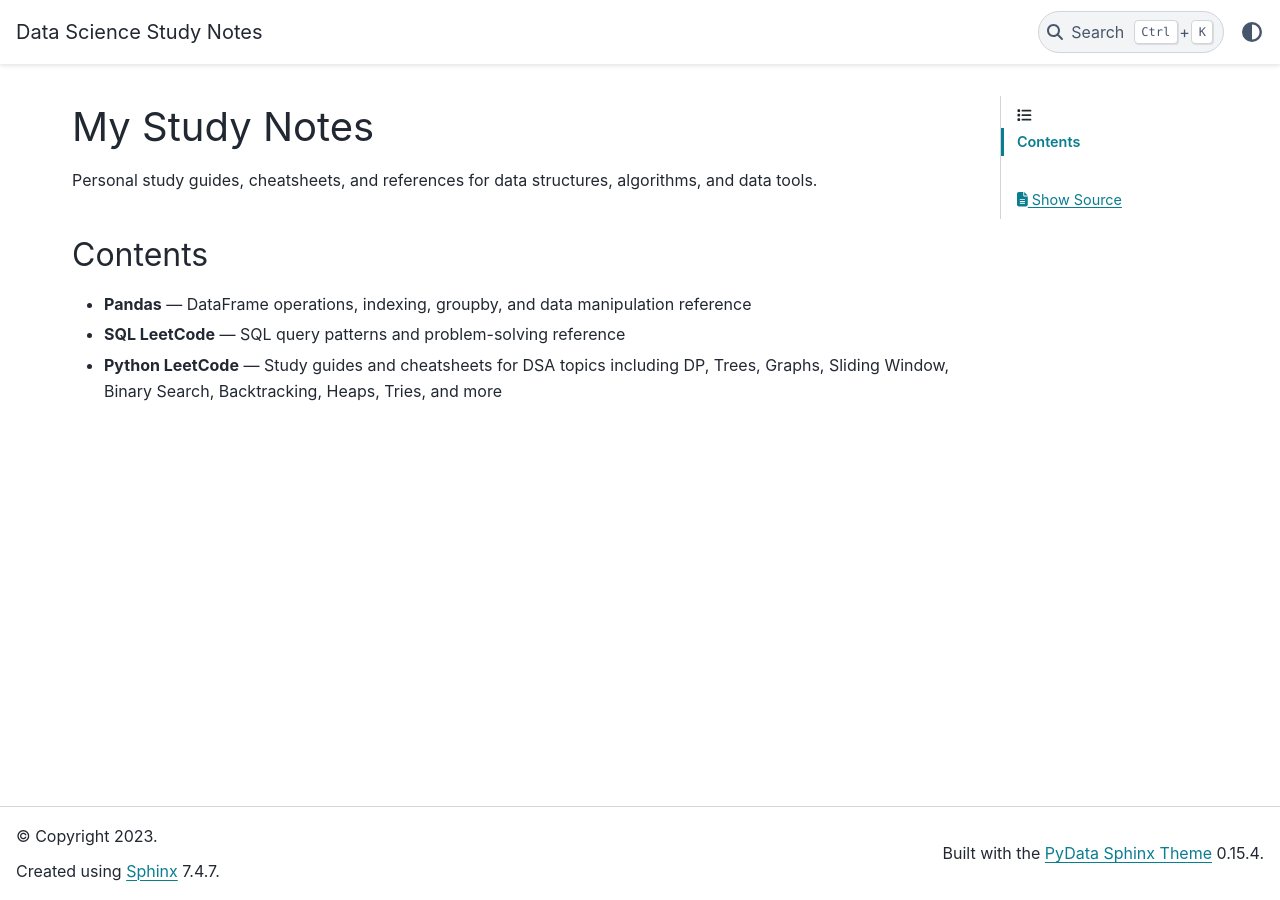
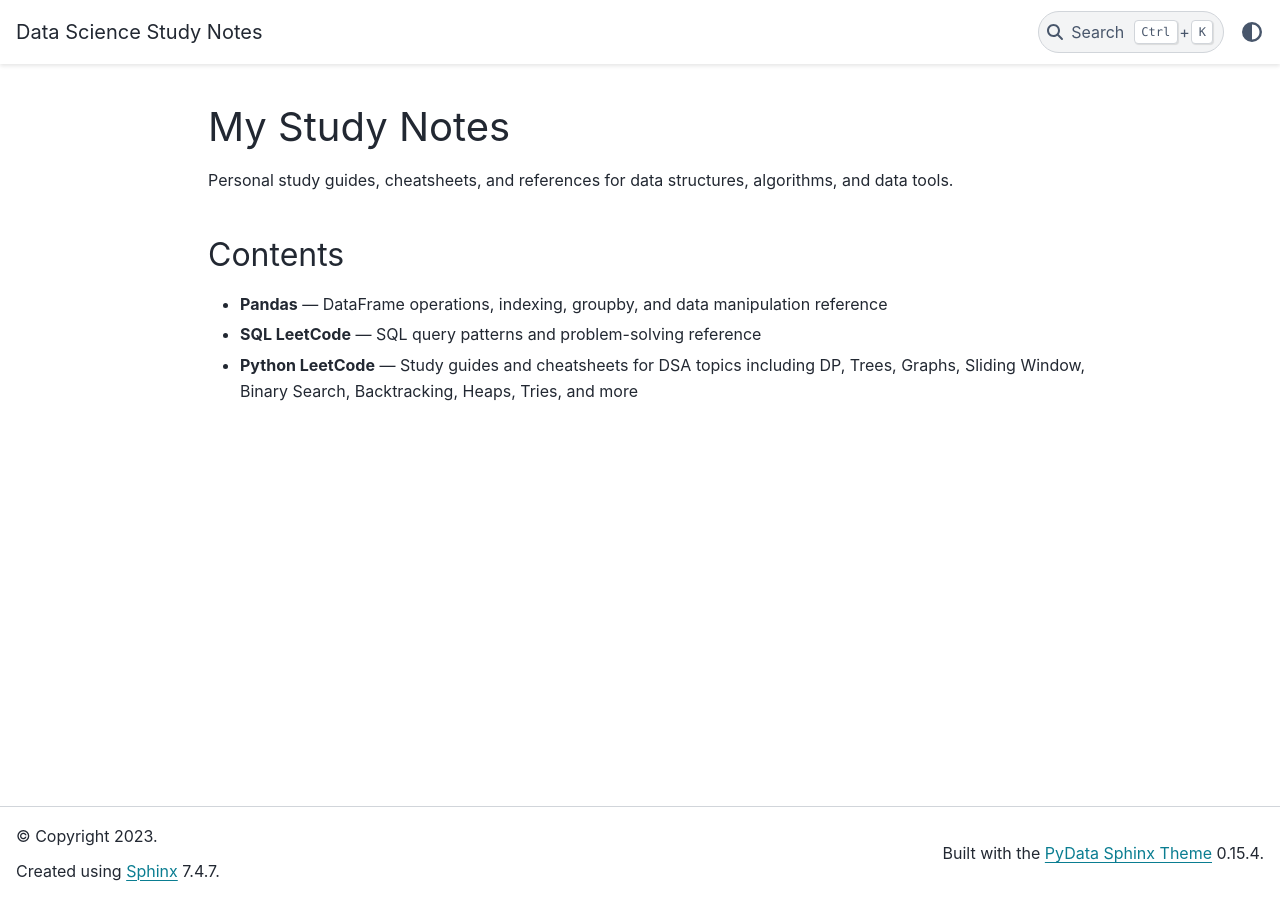
Before and after one commit to KelinZhong/StudyNotes, a Jupyter Book: the page built from intro.md, in a window 1280 px wide. Built offline with Jupyter Book 1.0.4 settings and Sphinx 7.4.7 and the PyData theme 0.15.4, drawn with Linux system fonts in a browser that asks for light colours; pages that are not in the unit, such as notebooks, are missing from menus.

```diff
--- a/_config.yml
+++ b/_config.yml
@@ -14,14 +14,21 @@ sphinx:
   config:
     html_theme: pydata_sphinx_theme
     html_theme_options:
-      # This is the "magic" fix: it forces all navigation to the sidebar
+      # 1. Rename the "More" button to "Topics"
+      header_dropdown_text: "Topics"
+
+      # 2. Force all top-level chapters into the "Topics" dropdown
       header_links_before_dropdown: 0
 
-      # Ensures the sidebar starts collapsed but is easy to open
-      collapse_navigation: true
-      show_nav_level: 1
+      # 3. Keep the Sidebar working as you requested previously
+      primary_sidebar_end: ["page-toc"]
+      secondary_sidebar_items: []
+
+      # 4. Sidebar behavior settings
+      collapse_navigation: false
+      show_nav_level: 2
       navigation_depth: 4
 
-      # Keeps the top bar clean with just your search and icons
-      navbar_center: ["navbar-nav"] # This will now be empty due to the setting above
+      # 5. Navbar Layout
+      navbar_center: ["navbar-nav"] # This ensures the "Topics" button appears
       navbar_end: ["theme-switcher", "navbar-icon-links"]
```
